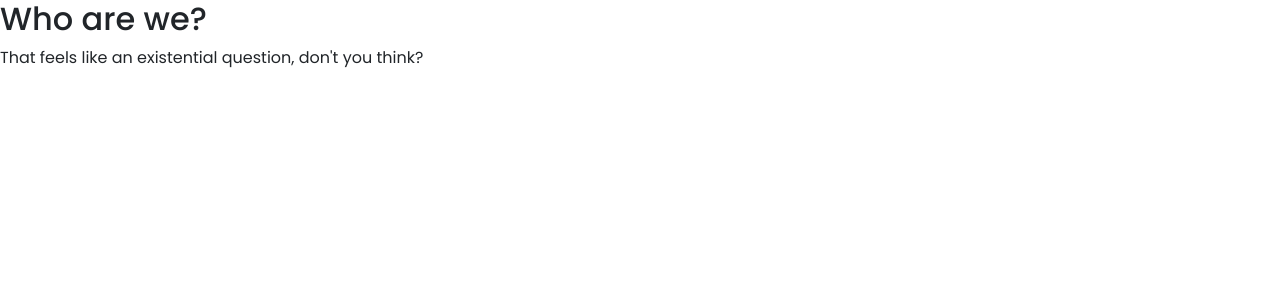
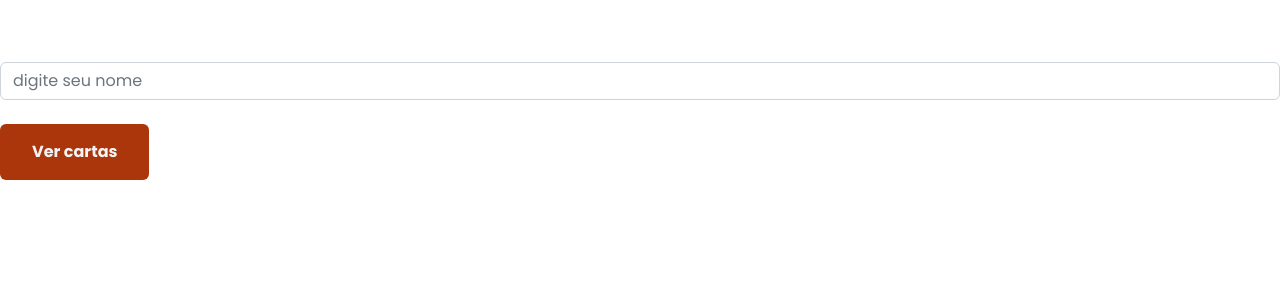
Before and after one commit to martygo/digimon-moster, a React (Vite) app: page / in a window 1280 px wide. Shown: the top 300 px of the page. Built offline with nearby package versions, Linux system fonts and the light colour scheme.

Commit message:
✨ armazenar o nome do usuário no localstorage

```diff
--- a/src/components/DigimonList.tsx
+++ b/src/components/DigimonList.tsx
@@ -3,6 +3,7 @@ import { useEffect, useState } from "react";
 import http from "../services/http";
 import { IDigimon } from "types/IDigimon";
 import { randomPoint } from "../util/randomPoint";
+import { getUser } from "../util/storage";
 import { DigimonCard } from "../components/DigimonCard";
 
 export function DigimonList() {
@@ -10,6 +11,8 @@ export function DigimonList() {
 	const [limit, setLimit] = useState<number>(5);
 	const [limitAttempts, setLimitAttempts] = useState<number>(0);
 	const [loading, setLoading] = useState<boolean>(true);
+
+	const user = getUser("username");
 
 	useEffect(() => {
 		const getDigimon = async () => {
@@ -43,8 +46,8 @@ export function DigimonList() {
 	};
 
 	return (
-		<div className="container">
-			<h4 className="text-right m-bottom">Martins Gouveia</h4>
+		<div className="container-fluid">
+			<h4 className="text-right text-white m-bottom">{user}</h4>
 
 			<div className="card-content">
 				{!!loading && <h4 className="text-center">Carregando....</h4>}
--- a/src/components/Home.tsx
+++ b/src/components/Home.tsx
@@ -1,9 +1,41 @@
+import React from "react";
+import { useState } from "react";
+import { useNavigate } from "react-router-dom";
+import { saveUser } from "../util/storage";
+
 export function Home() {
+	const [name, setName] = useState<string>("");
+	const navigate = useNavigate();
+
+	const handleSubmit = (e: React.FormEvent<HTMLFormElement>): void => {
+		e.preventDefault();
+
+		saveUser(name);
+
+		navigate("/digimons");
+	};
+
 	return (
 		<>
-			<main>
-				<h2>Who are we?</h2>
-				<p>That feels like an existential question, don't you think?</p>
+			<main className="home">
+				<h2 className="text-center text-white mb-4">Digite seu nome!</h2>
+
+				<form onSubmit={handleSubmit}>
+					<div className="form-group">
+						<input
+							type="text"
+							placeholder="digite seu nome"
+							value={name}
+							onChange={(e) => setName(e.target.value)}
+							className="form-control"
+							required={true}
+						/>
+					</div>
+
+					<button type="submit" className="button-group-item mt-4">
+						Ver cartas
+					</button>
+				</form>
 			</main>
 		</>
 	);
--- /dev/null
+++ b/src/util/storage.ts
@@ -0,0 +1,3 @@
+export const saveUser = (value: string) => window.localStorage.setItem('username', value);
+
+export const getUser = (key: string) => window.localStorage.getItem(key);
```
